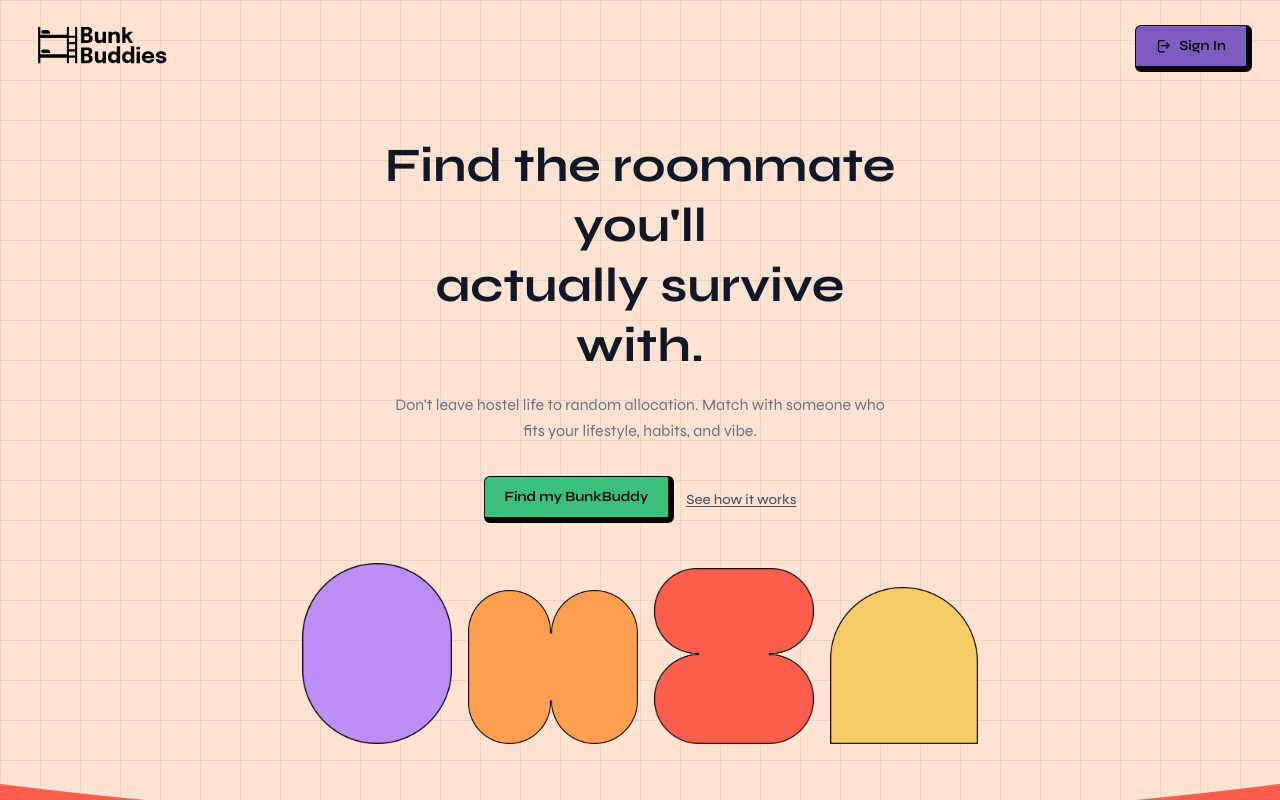
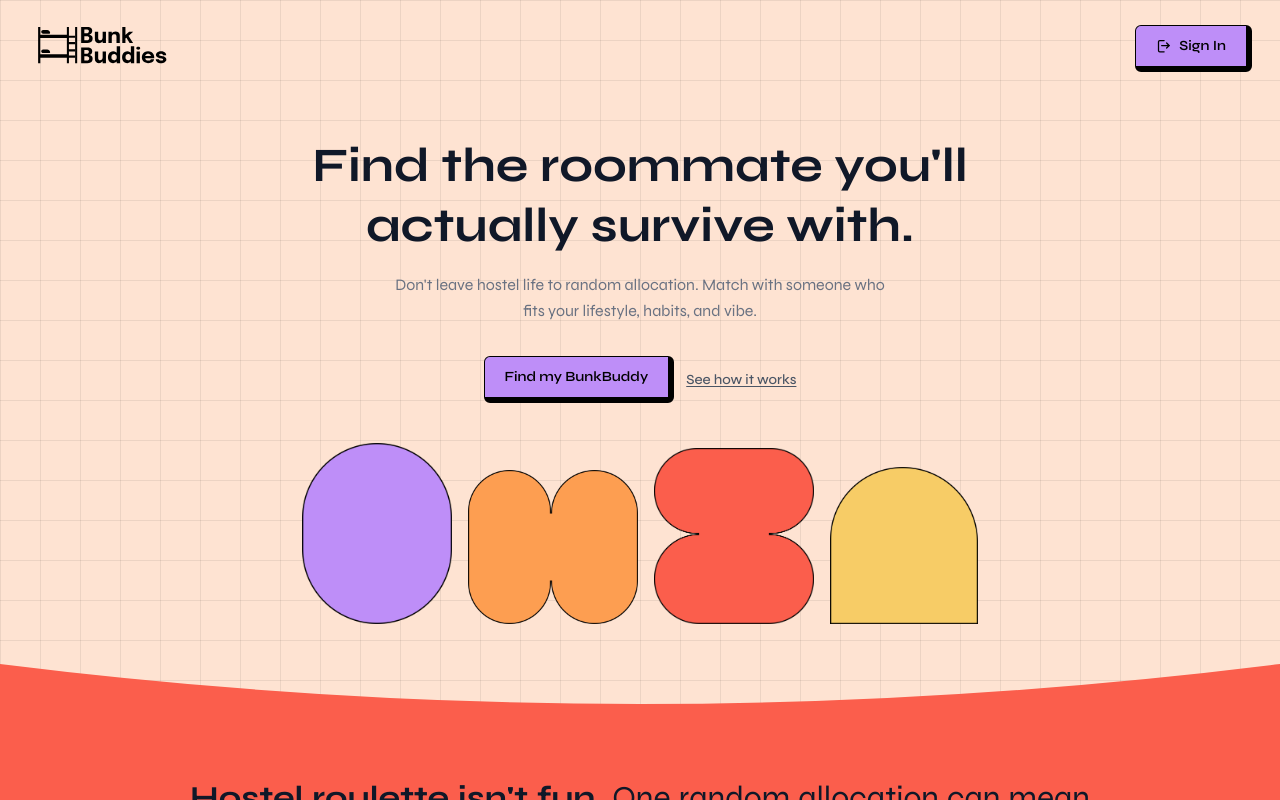
Before and after one commit to Rishi-Heda/BunkBuddies-Frontend, a Next.js app: page / in a window 1280 px wide. Shown: the top 800 px of the page. Built offline with nearby package versions, Linux system fonts and the light colour scheme.

Commit message:
fix: update button color and improve text alignment in Landing component

```diff
--- a/src/app/components/Landing.js
+++ b/src/app/components/Landing.js
@@ -34,7 +34,7 @@ export default function Landing() {
             className="w-auto h-12 md:h-16"
           />
 
-          <CustomButton color="#7C5CBF" onClick={handleSignIn}>
+          <CustomButton color="#BE8EF8" onClick={handleSignIn}>
             <svg
               width="14"
               height="14"
@@ -56,22 +56,21 @@ export default function Landing() {
 
         {/* Hero */}
           <section className="flex flex-col items-center text-center px-4 pt-8 sm:px-6 sm:pt-10 md:px-8">
-          <div className="max-w-xs sm:max-w-md md:max-w-lg w-full">
+          <div className="w-full flex flex-col items-center">
             <h1
-              className={`${heroSyne.className} text-[48px] font-bold leading-tight text-gray-900 mb-3 sm:mb-4`}
+              className={`${heroSyne.className} text-[48px] font-bold leading-tight text-gray-900 mb-3 sm:mb-4 text-center w-full mx-auto`}
             >
-              Find the roommate you'll
-              <br />
-              actually survive with.
+              <span className="block whitespace-nowrap">Find the roommate you'll</span>
+              <span className="block whitespace-nowrap">actually survive with.</span>
             </h1>
 
-            <p className="text-xs sm:text-sm md:text-base text-gray-500 leading-relaxed mb-6 sm:mb-8 px-2 sm:px-0">
+            <p className="text-xs sm:text-sm md:text-base text-gray-500 leading-relaxed mb-6 sm:mb-8 px-2 sm:px-0 max-w-xs sm:max-w-md md:max-w-lg text-center">
               Don't leave hostel life to random allocation. Match with someone
               who fits your lifestyle, habits, and vibe.
             </p>
 
             <div className="flex flex-col sm:flex-row flex-wrap items-center justify-center gap-3 mb-8 sm:mb-10">
-              <CustomButton color="#3DBF7C" className="font-bold w-full sm:w-auto" onClick={handleSignIn}>
+              <CustomButton color="#BE8EF8" className="font-bold w-full sm:w-auto" onClick={handleSignIn}>
                 Find my BunkBuddy
               </CustomButton>
 
```
